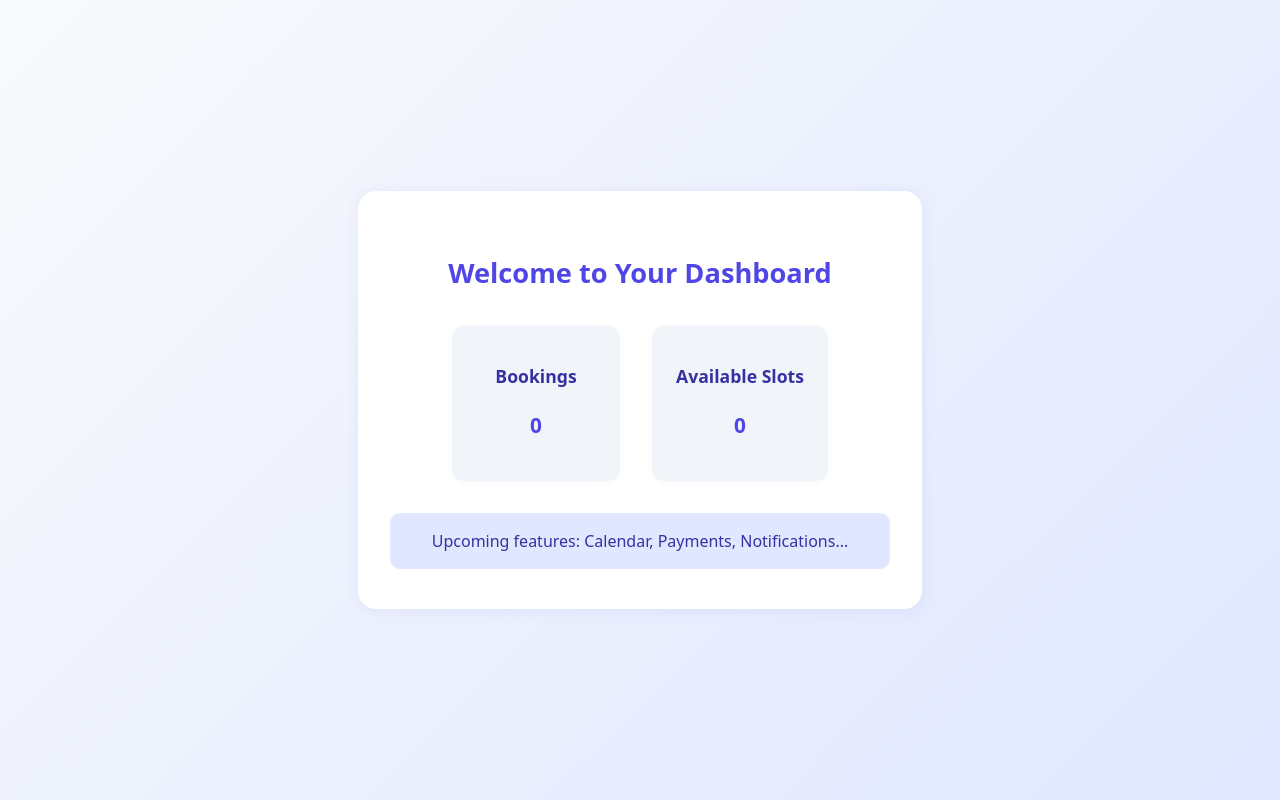
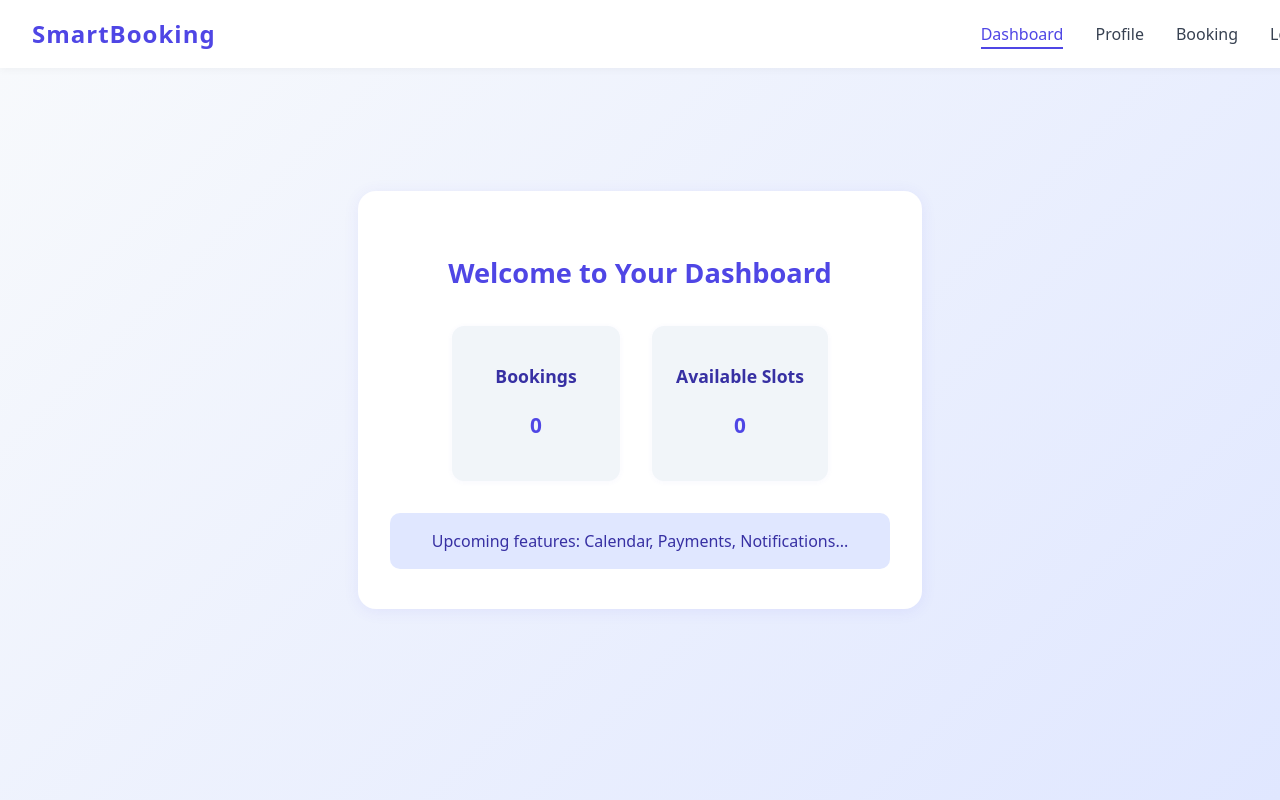
Before and after one commit to idrees31/Smart-Booking-Availability-System, a React (Vite) app: page /dashboard in a window 1280 px wide. Built offline with nearby package versions, Linux system fonts and the light colour scheme.

Commit message:
Add reusable Navbar component and integrate into Dashboard, Profile, and Booking pages

```diff
--- /dev/null
+++ b/src/components/Navbar.css
@@ -0,0 +1,67 @@
+.navbar {
+  width: 100vw;
+  background: #fff;
+  box-shadow: 0 2px 8px rgba(0,0,0,0.04);
+  display: flex;
+  justify-content: space-between;
+  align-items: center;
+  padding: 1rem 2rem;
+  position: fixed;
+  top: 0;
+  left: 0;
+  z-index: 100;
+}
+
+.navbar-logo {
+  font-size: 1.5rem;
+  font-weight: bold;
+  color: #4f46e5;
+  letter-spacing: 1px;
+}
+
+.navbar-links {
+  display: flex;
+  gap: 2rem;
+  list-style: none;
+  margin: 0;
+  padding: 0;
+}
+
+.navbar-links li {
+  font-size: 1rem;
+}
+
+.navbar-links a {
+  text-decoration: none;
+  color: #374151;
+  font-weight: 500;
+  transition: color 0.2s;
+  padding-bottom: 2px;
+  border-bottom: 2px solid transparent;
+}
+
+.navbar-links .active a,
+.navbar-links li.active a {
+  color: #4f46e5;
+  border-bottom: 2px solid #4f46e5;
+}
+
+.navbar-links a:hover {
+  color: #3730a3;
+}
+
+@media (max-width: 700px) {
+  .navbar {
+    flex-direction: column;
+    align-items: flex-start;
+    padding: 1rem 1rem;
+  }
+  .navbar-links {
+    gap: 1rem;
+    flex-direction: column;
+    width: 100%;
+  }
+  .navbar-links li {
+    width: 100%;
+  }
+}
--- /dev/null
+++ b/src/components/Navbar.jsx
@@ -0,0 +1,20 @@
+import React from 'react';
+import { Link, useLocation } from 'react-router-dom';
+import './Navbar.css';
+
+const Navbar = () => {
+  const location = useLocation();
+  return (
+    <nav className="navbar">
+      <div className="navbar-logo">SmartBooking</div>
+      <ul className="navbar-links">
+        <li className={location.pathname === '/dashboard' ? 'active' : ''}><Link to="/dashboard">Dashboard</Link></li>
+        <li className={location.pathname === '/profile' ? 'active' : ''}><Link to="/profile">Profile</Link></li>
+        <li className={location.pathname === '/booking' ? 'active' : ''}><Link to="/booking">Booking</Link></li>
+        <li className={location.pathname === '/login' ? 'active' : ''}><Link to="/login">Login</Link></li>
+      </ul>
+    </nav>
+  );
+};
+
+export default Navbar;
--- a/src/pages/Booking.jsx
+++ b/src/pages/Booking.jsx
@@ -1,9 +1,11 @@
 import React from 'react';
+import Navbar from '../components/Navbar';
 import './Booking.css';
 
 const Booking = () => {
   return (
     <div className="booking-container">
+      <Navbar />
       <div className="booking-content">
         <h2>Book a Slot</h2>
         <div className="calendar-placeholder">
--- a/src/pages/Dashboard.jsx
+++ b/src/pages/Dashboard.jsx
@@ -1,9 +1,11 @@
 import React from 'react';
+import Navbar from '../components/Navbar';
 import './Dashboard.css';
 
 const Dashboard = () => {
   return (
     <div className="dashboard-container">
+      <Navbar />
       <div className="dashboard-content">
         <h2>Welcome to Your Dashboard</h2>
         <div className="dashboard-summary">
--- a/src/pages/Profile.jsx
+++ b/src/pages/Profile.jsx
@@ -1,9 +1,11 @@
 import React from 'react';
+import Navbar from '../components/Navbar';
 import './Profile.css';
 
 const Profile = () => {
   return (
     <div className="profile-container">
+      <Navbar />
       <form className="profile-form">
         <h2>Create Your Booking Profile</h2>
         <div className="form-group">
```
